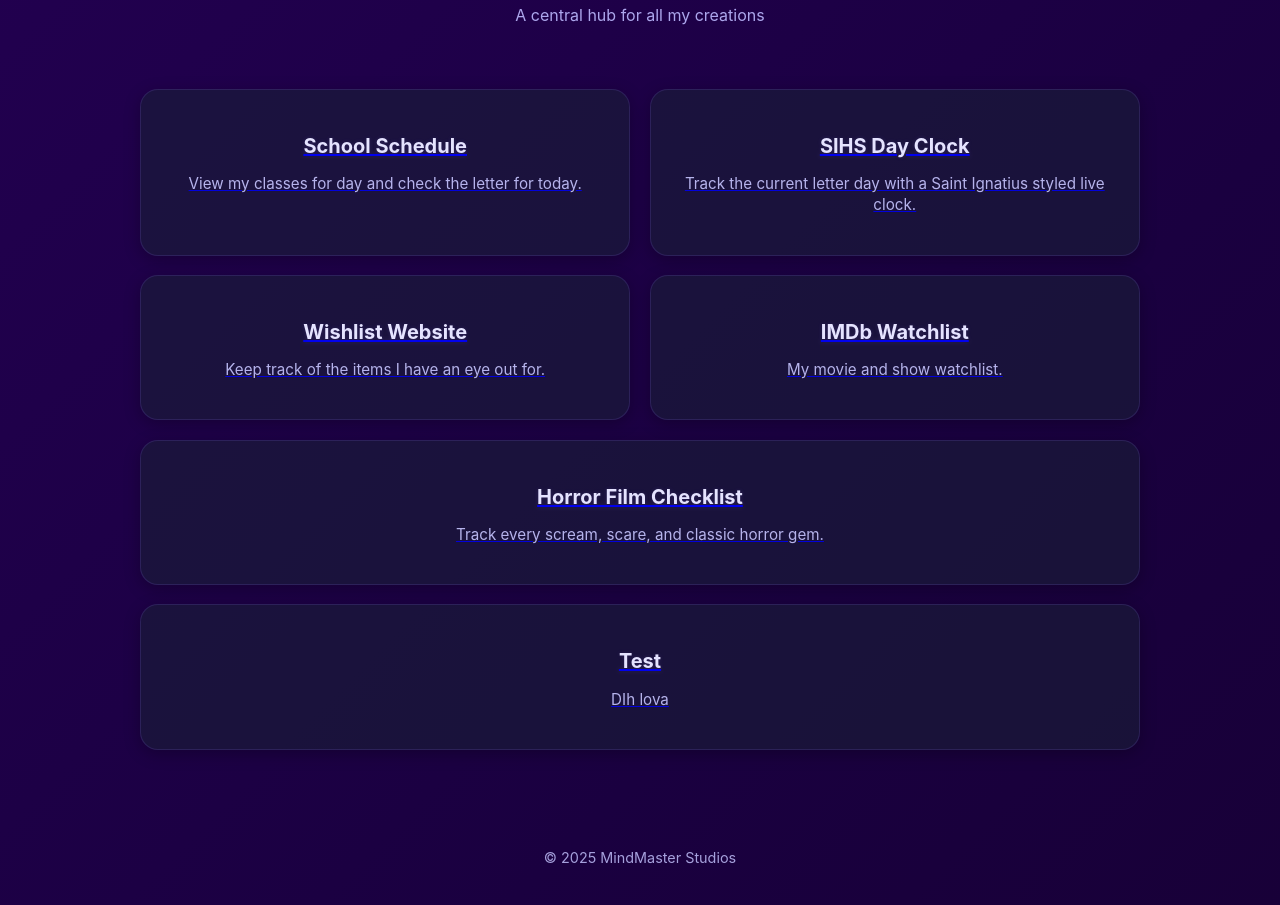
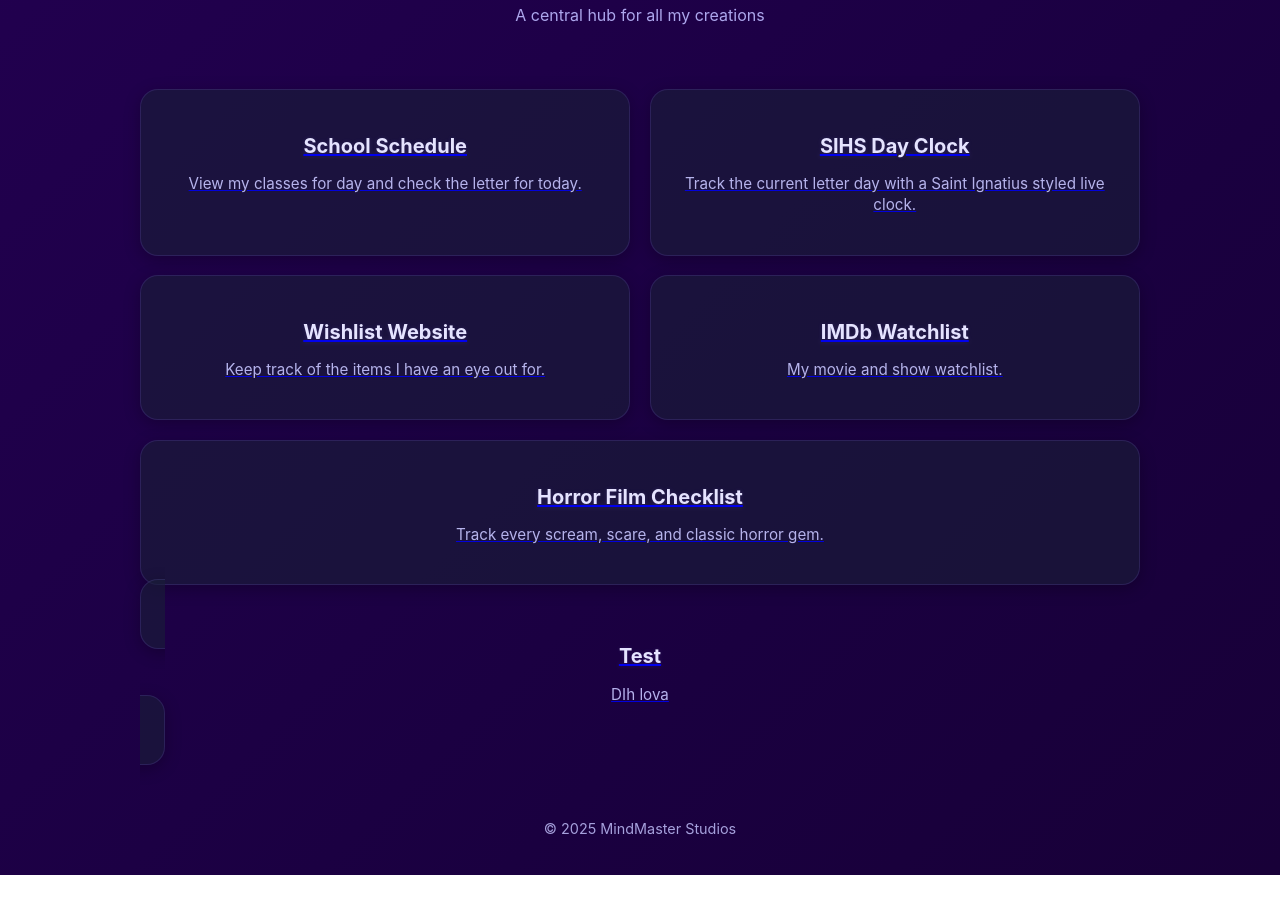
Before and after one commit to MlndMaster-Studios/homepage, a plain HTML site: page index.html in a window 1280 px wide. Shown: the part 146-1051 px from the top of the page. After the commit the page ends 1021 px from the top, so only its background shows below. Drawn offline with Linux system fonts and the light colour scheme.

Commit message:
Update index.html

```diff
--- a/index.html
+++ b/index.html
@@ -46,7 +46,6 @@
       </a>
     </div>
 
-      <div class="schedule-row">
       <a href="https://mlndmaster-studios.github.io/horror-film-checklist" class="schedule-card" target="_blank">
         <h3>Test</h3>
         <p>DIh lova</p>
```
